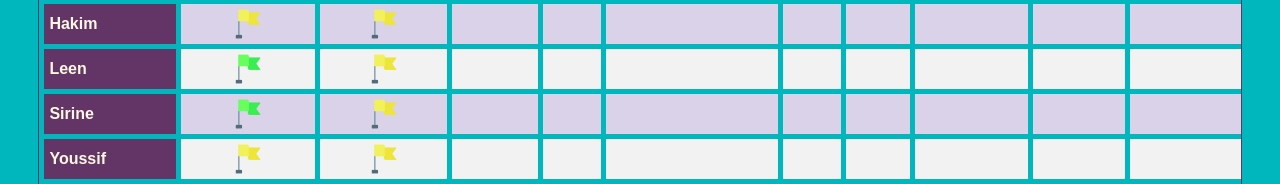
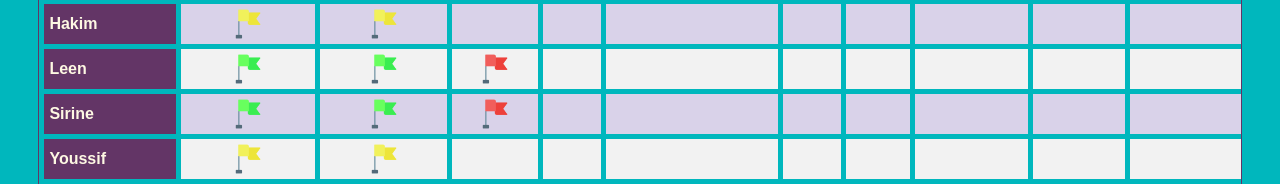
Before and after one commit to WinnersLC/winnerslc.github.io, a plain HTML site: page level3.html in a window 1280 px wide. Shown: the part 350-534 px from the top of the page. Drawn offline with Linux system fonts and the light colour scheme.

Commit message:
[#16] Class update - Exercises 1

```diff
--- a/level3.html
+++ b/level3.html
@@ -191,8 +191,8 @@
                     <tr>
                         <th class="sticky-col student-name">Leen</th>
                         <td class="activity-box"><img src="images/green-flag.png" alt=""></td>
-                        <td class="activity-box"><img src="images/yellow-flag.png" alt=""></td>
-                        <td class="activity-box"></td>
+                        <td class="activity-box"><img src="images/green-flag.png" alt=""></td>
+                        <td class="activity-box"><img src="images/red-flag.png" alt=""></td>
                         <td class="activity-box"></td>
                         <td class="activity-box"></td>
                         <td class="activity-box"></td>
@@ -219,8 +219,8 @@
                     <tr>
                         <th class="sticky-col student-name">Sirine</th>
                         <td class="activity-box"><img src="images/green-flag.png" alt=""></td>
-                        <td class="activity-box"><img src="images/yellow-flag.png" alt=""></td>
-                        <td class="activity-box"></td>
+                        <td class="activity-box"><img src="images/green-flag.png" alt=""></td>
+                        <td class="activity-box"><img src="images/red-flag.png" alt=""></td>
                         <td class="activity-box"></td>
                         <td class="activity-box"></td>
                         <td class="activity-box"></td>
@@ -390,7 +390,7 @@
                     </tr>
                     <tr>
                         <th class="sticky-col student-name">Marwa</th>
-                        <td class="activity-box"><img src="images/yellow-flag.png" alt=""></td>
+                        <td class="activity-box"><img src="images/green-flag.png" alt=""></td>
                         <td class="activity-box"><img src="images/yellow-flag.png" alt=""></td>
                         <td class="activity-box"></td>
                         <td class="activity-box"></td>
@@ -476,7 +476,7 @@
                         <th class="sticky-col student-name">Touka</th>
                         <td class="activity-box"><img src="images/green-flag.png" alt=""></td>
                         <td class="activity-box"><img src="images/green-flag.png" alt=""></td>
-                        <td class="activity-box"></td>
+                        <td class="activity-box"><img src="images/green-flag.png" alt=""></td>
                         <td class="activity-box"></td>
                         <td class="activity-box"></td>
                         <td class="activity-box"></td>
```
